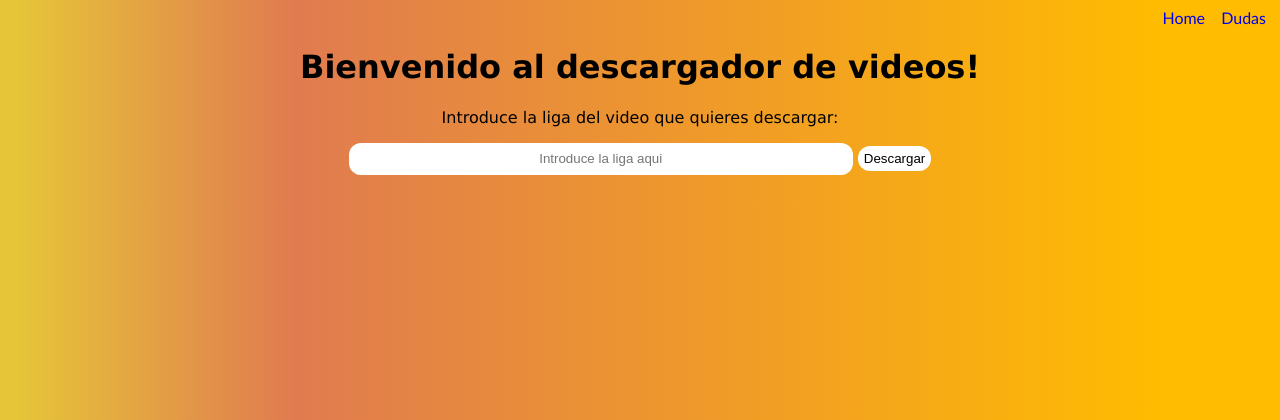
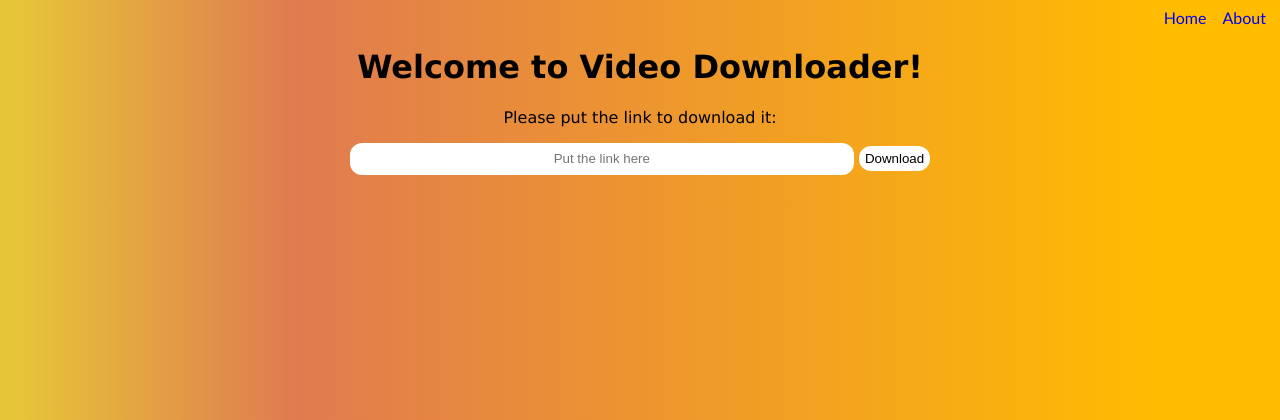
Before and after one commit to Jhonisnotreal/Download_Videos, a Flask app: page / in a window 1280 px wide. Shown: the top 420 px of the page. Run offline with Flask 3, Linux system fonts and the light colour scheme.

Commit message:
FIRST COMMIT

```diff
--- a/templates/index.html
+++ b/templates/index.html
@@ -4,21 +4,21 @@
     <meta charset="UTF-8">
     <meta http-equiv="X-UA-Compatible" content="IE=edge">
     <meta name="viewport" content="width=device-width, initial-scale=1.0">
-    <title>Descarga Videos</title>
+    <title>Download Videos</title>
     <link rel="stylesheet" href="/static/index.css">
 </head>
 <body>
     <header>
         <a href="{{url_for('index')}}">Home</a>
-        <a href="#">Dudas</a>
+        <a href="#">About</a>
     </header>
 
-    <h1>Bienvenido al descargador de videos!</h1>
-    <p>Introduce la liga del video que quieres descargar: </p>
+    <h1>Welcome to Video Downloader!</h1>
+    <p>Please put the link to download it: </p>
     <div>
         <form action="{{url_for('index')}}" action='descarga' method="POST">
-            <input type="text" name="url" placeholder="Introduce la liga aqui" id = "url" required>
-            <button>Descargar</button>
+            <input type="text" name="url" placeholder="Put the link here" id = "url" required>
+            <button>Download</button>
         </form>
     </div>
 
```
